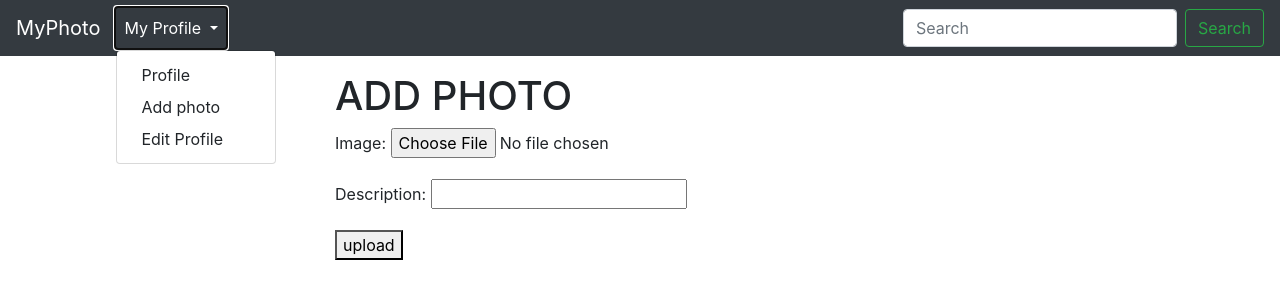
After one commit to kaaziuu/MyPhoto, a Django app: page /a/ in a window 1280 px wide, after a click on "My Profile". The commit adds this page. Shown: the top 300 px of the page. Run offline with Django 3.2, Linux system fonts and the light colour scheme; some libraries are stand-ins or nearby versions.

Commit message:
add upload image and sluggenerator

```diff
--- a/MyPhoto/urls.py
+++ b/MyPhoto/urls.py
@@ -20,6 +20,7 @@ from django.conf.urls.static import static
 from django.conf import settings
 from django.contrib.staticfiles.urls import staticfiles_urlpatterns
 from MyPhoto import views
+from Photo.views import add_photo
 
 
 urlpatterns = [
@@ -28,6 +29,7 @@ urlpatterns = [
     path('account/',include('account.urls')),
     path('',views.main_view),
     path('u/',include('user.urls')),
+    path('a/', add_photo)
 ]
 urlpatterns += static(settings.STATIC_URL,document_root=settings.STATIC_ROOT)
 urlpatterns += staticfiles_urlpatterns()
--- a/Photo/forms.py
+++ b/Photo/forms.py
@@ -1,7 +1,13 @@
 from django import forms
-from .models import Coments
+from .models import Coments,Photo
 
 class addComment(forms.ModelForm):
     class Meta:
         model = Coments
         fields = ['comment']
+
+
+class AddPhoto(forms.ModelForm):
+    class Meta:
+        model=Photo
+        fields = ['image','description']
--- a/Photo/models.py
+++ b/Photo/models.py
@@ -1,5 +1,6 @@
 from django.db import models
 from django.conf import settings
+
 
 User = settings.AUTH_USER_MODEL
 # Create your models here.
@@ -26,6 +27,8 @@ class Photo(models.Model):
     class Meta:
         ordering = ['-publish_date', '-author']
 
+
+
     def get_absolute_url(self):
         return f'/p/{self.slug}'
 
--- /dev/null
+++ b/Photo/templates/add_photo.html
@@ -0,0 +1,10 @@
+{% extends 'base.html' %}
+
+{% block content %}
+<h1>ADD PHOTO</h1>
+<form method="post" action="." enctype="multipart/form-data">{% csrf_token %}
+    {{form.as_p}}
+    <button type="submit">upload</button>
+</form>
+
+{% endblock %}
--- a/Photo/urls.py
+++ b/Photo/urls.py
@@ -2,5 +2,6 @@ from django.urls import path
 from .views import *
 
 urlpatterns =[
-    path('<str:slug>/',show_photo)
+    path('<str:slug>/',show_photo),
+    path('a/',add_photo)
 ]
--- a/Photo/views.py
+++ b/Photo/views.py
@@ -1,6 +1,6 @@
-from django.shortcuts import render
-
-from .forms import addComment
+from django.shortcuts import render,redirect
+from .slug_generator import slug_generator
+from .forms import addComment,AddPhoto
 from .models import Photo,UserLike,Coments
 # Create your views here.
 
@@ -47,9 +47,8 @@ def show_photo(request,slug):
                 all_com[int(id)].delete()
 
 
+
     form =  addComment()
-
-
 
     obj = Photo.objects.filter(slug=slug)
     photo_like = UserLike.objects.filter(user=request.user, photo=obj.first(), islike=True)
@@ -67,3 +66,26 @@ def show_photo(request,slug):
         context['like'] = False
 
     return render(request, 'photo.html', context)
+
+
+def add_photo(request):
+    form = AddPhoto(request.POST or None, request.FILES or None)
+    if form.is_valid():
+        print(form.cleaned_data)
+        obj = form.save(commit=False)
+        obj.author = request.user
+        ok = False
+        while not ok:
+            try:
+                obj.slug = slug_generator()
+                ok = True
+            except:
+                print('again')
+        obj.save()
+        return redirect('/u/'+request.user.username)
+
+
+    context = {
+        'form' : form
+    }
+    return  render(request,'add_photo.html',context)
--- a/templates/navbar.html
+++ b/templates/navbar.html
@@ -6,11 +6,15 @@
 
   <div class="collapse navbar-collapse" id="navbarSupportedContent">
     <ul class="navbar-nav mr-auto">
-      <li class="nav-item active">
-        <a class="nav-link" href="/u/{{ request.user.username }}">My Profile <span class="sr-only">(current)</span></a>
-      </li>
-      <li class="nav-item">
-        <a class="nav-link" href="#">Link</a>
+      <li class="nav-item dropdown">
+        <a class="nav-link dropdown-toggle" href="#" id="navbarDropdownMenuLink" data-toggle="dropdown" aria-haspopup="true" aria-expanded="false">
+          My Profile
+        </a>
+        <div class="dropdown-menu" aria-labelledby="navbarDropdownMenuLink">
+          <a class="dropdown-item" href="/u/{{ request.user.username }}">Profile</a>
+          <a class="dropdown-item" href="/a">Add photo</a>
+          <a class="dropdown-item" href="#">Edit Profile</a>
+        </div>
       </li>
     </ul>
     <form class="form-inline my-2 my-lg-0">
```
Also changed, not shown: Photo/slug_generator.py (added, +11 -0 lines), user/views.py (+6 -1 lines), db.sqlite3, media/image/2092d53f33f0690ed04933649d5ccc26.png (added), media/image/230cffe4363dc0f95be07623accc073c.png (added), media/image/25e44a2074b8be592f8cbcf2822f8803.jpg (added), media/image/35156872_2411934955500272_1640939306803527680_n.jpg (added), media/image/58de5b08a3fc45eaf19fe5a8a6d5bc3e.jpg (added), media/image/701b83676d91994aa8afb5745ead99c8.jpg (added), media/image/701b83676d91994aa8afb5745ead99c8_oRrijkA.jpg (added), media/image/85f78dfebec042a48150402002574911.jpg (added), media/image/85f78dfebec042a48150402002574911_83nsm7T.jpg (added), media/image/8p432b3mtq1SHqCtlwurpZNYpAbnnNYi.jpg (added).
